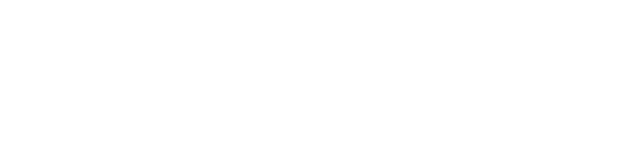
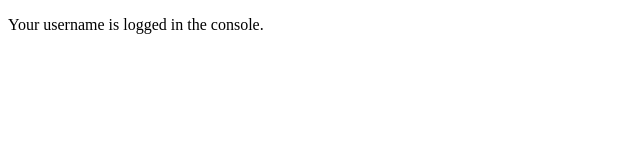
Before and after one commit to WassimItani/test, a plain HTML site: page index.html in a window 1280 px wide. Shown: the whole page, without its empty margins (0-640 px from the left). Drawn offline with Linux system fonts and the light colour scheme.

Commit message:
Update index.html

```diff
--- a/index.html
+++ b/index.html
@@ -5,5 +5,7 @@
     <meta name="viewport" content="width=device-width, initial-scale=1.0" />
     <title>Test</title>
   </head>
-  <body></body>
+  <body>
+    <p>Your username is logged in the console.</p>
+  </body>
 </html>
```
